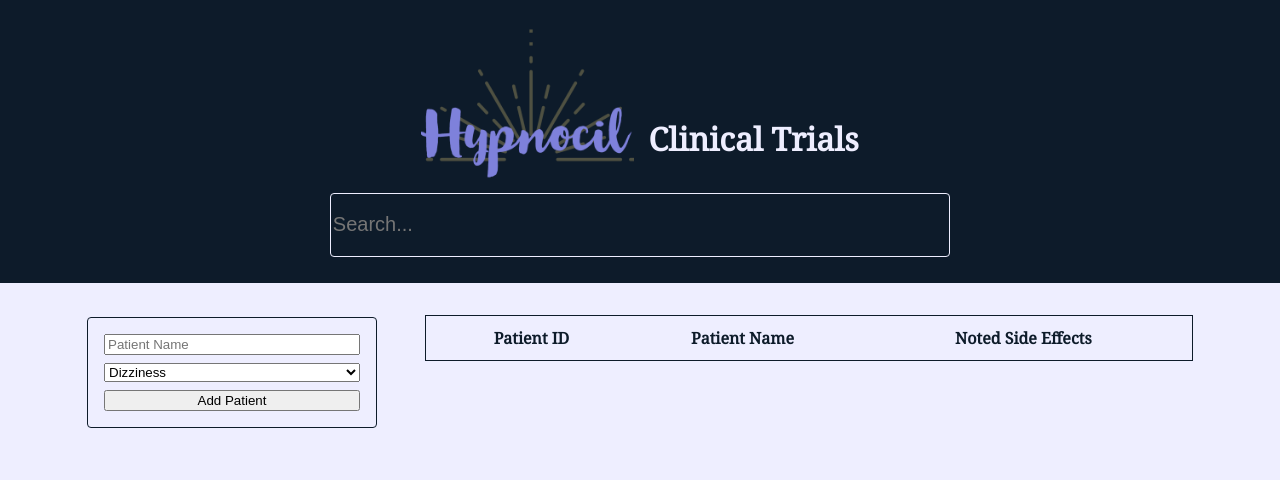
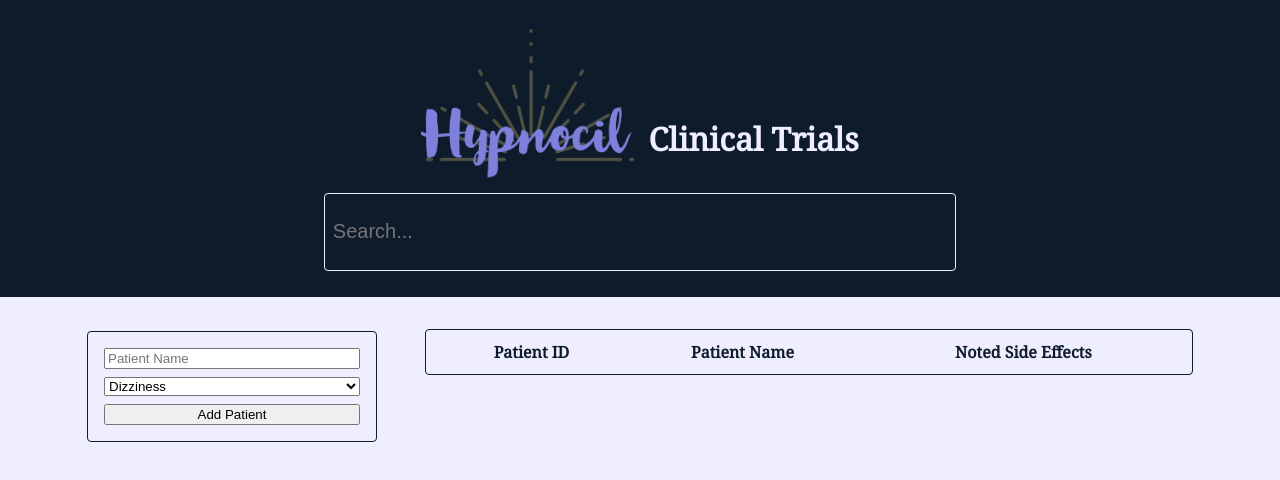
Before and after one commit to bdenney/hypnocil, a React (Create React App) app: page / in a window 1280 px wide. Shown: the top 480 px of the page. Built offline with nearby package versions, Linux system fonts and the light colour scheme; the HTML template or start-up script is replaced by a standard one.

Commit message:
Styling.

```diff
--- a/src/App.css
+++ b/src/App.css
@@ -50,6 +50,7 @@ header input[type=text] {
     border-radius: 4px;
     color:#eeeeff;
     margin-top:1%;
+    padding:.5rem;
 }
 
 header h1 {
@@ -70,6 +71,7 @@ form {
 
 table {
     border: 1px solid #0D1B2A;
+    border-radius:4px;
     padding:.5em;
     width:60%;
 }
```
